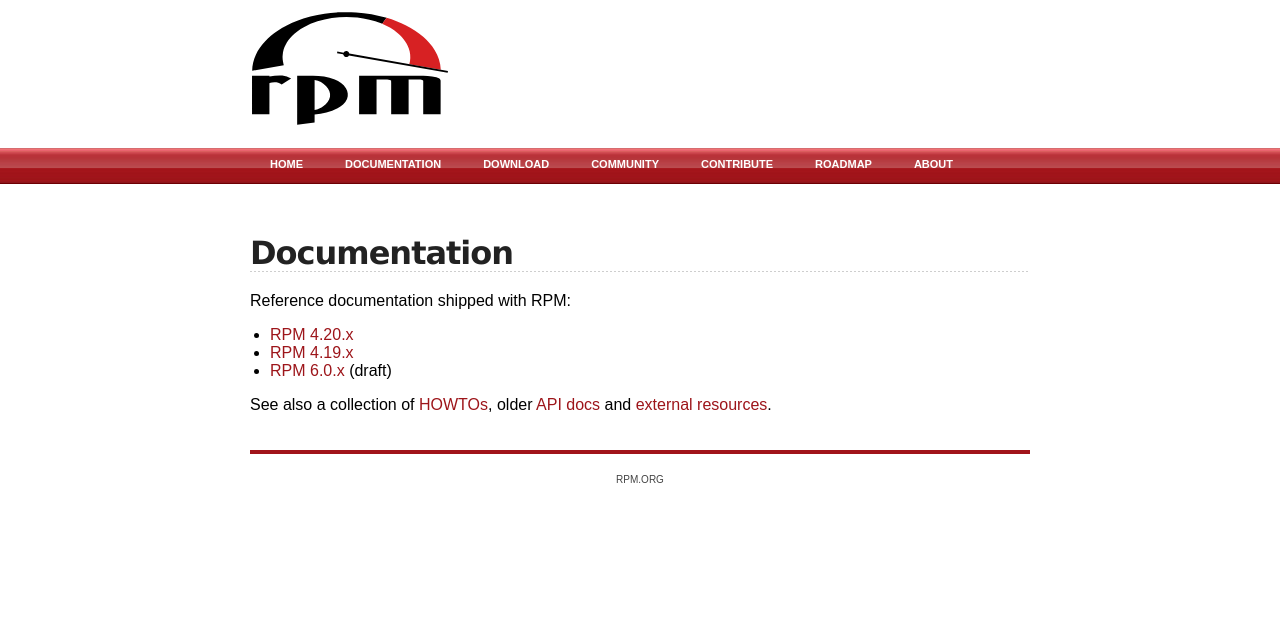
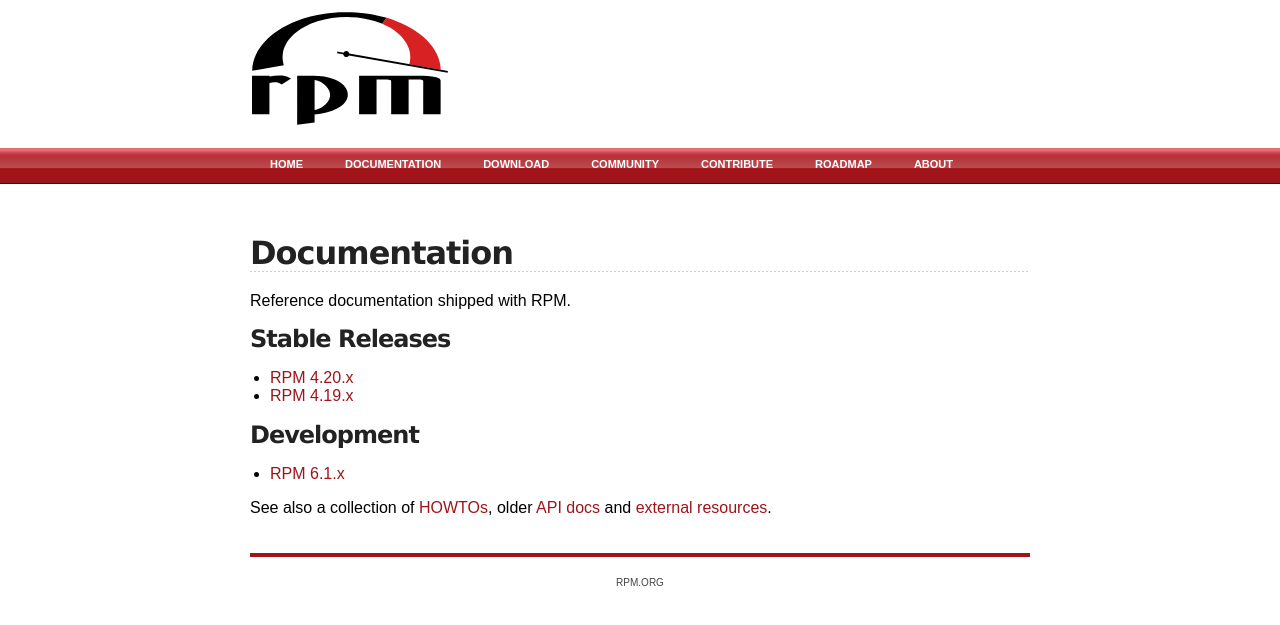
Before and after one commit to rpm-software-management/rpm-web, a Jekyll site: the page built from docs/index.html, in a window 1280 px wide. Shown: the top 625 px of the page. Built offline with Jekyll 4.4.1, drawn with Linux system fonts in a browser that asks for light colours.

```diff
--- a/docs/index.html
+++ b/docs/index.html
@@ -6,18 +6,33 @@ title: rpm.org - Documentation
 {% assign project = site.data.projects | where: "name", "rpm" | first %}
 
 <h2>Documentation</h2>
-<p>Reference documentation shipped with RPM:</p>
+<p>Reference documentation shipped with RPM.</p>
+
+<h3>Stable Releases</h3>
+{% assign docs = project.docs |
+    where: "draft", false |
+    sort: "series" | reverse %}
 <ul>
-{% for tree in project.docs %}
+{% for tree in docs %}
+    <li>
+        <a href="{{ tree.series }}/">{{ project.title }} {{ tree.series }}</a>
+    </li>
+{% endfor %}
+</ul>
+
+<h3>Development</h3>
+{% assign docs = project.docs |
+    where: "draft", true |
+    sort: "series" | reverse %}
+<ul>
+{% for tree in docs %}
     {% if tree.baseurl %}
         {% assign baseurl = tree.baseurl %}
     {% else %}
         {% assign baseurl = tree.series %}
     {% endif %}
-    <li><a href="{{ baseurl }}/">{{ project.title }} {{ tree.series }}</a>
-        {% if tree.label %}
-            ({{ tree.label }})
-        {% endif %}
+    <li>
+        <a href="{{ baseurl }}/">{{ project.title }} {{ tree.series }}</a>
     </li>
 {% endfor %}
 </ul>
```
Also changed, not shown: _data/projects.yml (+5 -8 lines), download.html (+8 -7 lines).
